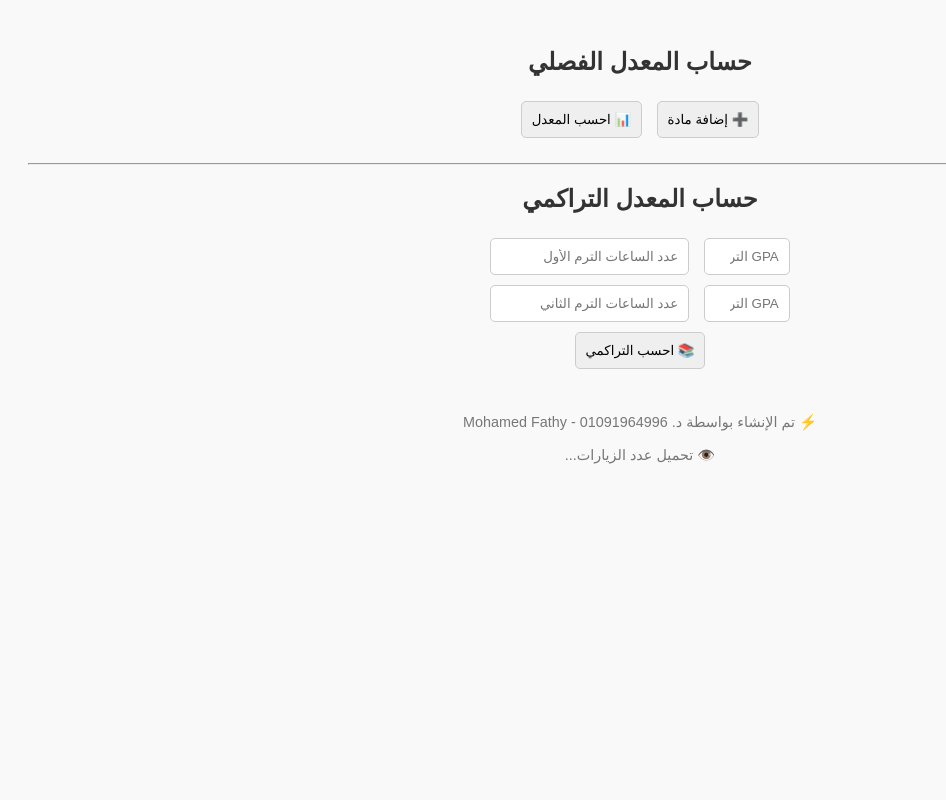
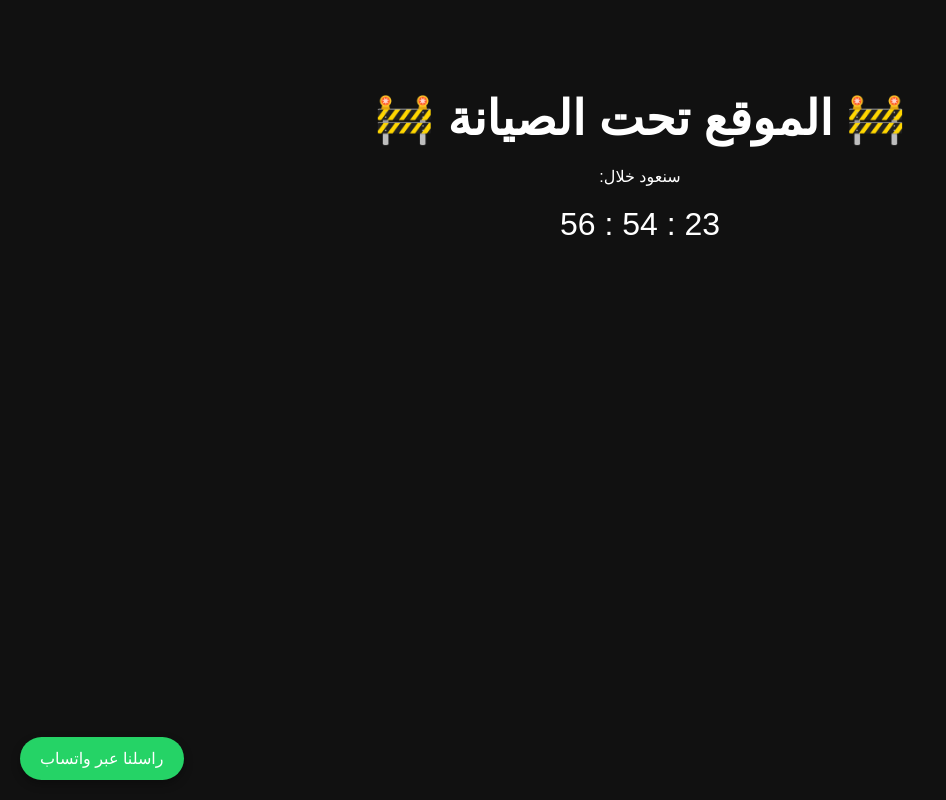
Before and after one commit to DMOFATHY/CGPA, a plain HTML site: page index.html in a window 1280 px wide. Shown: the whole page, without its empty margins (0-946 px from the left). Drawn offline with Linux system fonts and the light colour scheme; no server answers.

Commit message:
Add files via upload

```diff
--- a/index.html
+++ b/index.html
@@ -1,96 +1,87 @@
 <!DOCTYPE html>
-<html lang="ar" dir="rtl">
+<html lang="ar">
 <head>
   <meta charset="UTF-8">
-  <title>حساب المعدل التراكمي - GPA</title>
+  <title>الموقع تحت الصيانة</title>
   <style>
-    body { font-family: 'Arial'; padding: 20px; background: #f9f9f9; color: #333; text-align: center; }
-    input, button { padding: 10px; margin: 5px; border-radius: 5px; border: 1px solid #ccc; }
-    .material { margin-bottom: 10px; }
-    #result, #finalGPA { font-size: 1.2em; margin-top: 20px; }
-    footer { margin-top: 40px; font-size: 0.9em; color: #777; }
+    body {
+      font-family: 'Cairo', sans-serif;
+      background-color: #111;
+      color: white;
+      text-align: center;
+      padding: 50px;
+      direction: rtl;
+    }
+    h1 {
+      font-size: 3em;
+      margin-bottom: 20px;
+    }
+    #countdown {
+      font-size: 2em;
+      margin-top: 20px;
+    }
+    .whatsapp-btn {
+      position: fixed;
+      bottom: 20px;
+      left: 20px;
+      background-color: #25D366;
+      color: white;
+      padding: 12px 20px;
+      border-radius: 50px;
+      font-size: 16px;
+      text-decoration: none;
+      box-shadow: 0 4px 10px rgba(0, 0, 0, 0.3);
+      z-index: 999;
+      transition: background-color 0.3s;
+    }
+    .whatsapp-btn:hover {
+      background-color: #1ebe5b;
+    }
   </style>
 </head>
 <body>
+  <h1>🚧 الموقع تحت الصيانة 🚧</h1>
+  <p>سنعود خلال:</p>
+  <div id="countdown">جارٍ التحميل...</div>
 
-  <h2>حساب المعدل الفصلي</h2>
-  <div id="materials"></div>
-  <button onclick="addMaterial()">➕ إضافة مادة</button>
-  <button onclick="calculateGPA()">📊 احسب المعدل</button>
-  <div id="result"></div>
-
-  <hr>
-
-  <h2>حساب المعدل التراكمي</h2>
-  <input id="gpa1" type="number" placeholder="GPA الترم الأول" step="0.01" min="0" max="4">
-  <input id="hours1" type="number" placeholder="عدد الساعات الترم الأول" min="1">
-  <br>
-  <input id="gpa2" type="number" placeholder="GPA الترم الثاني" step="0.01" min="0" max="4">
-  <input id="hours2" type="number" placeholder="عدد الساعات الترم الثاني" min="1">
-  <br>
-  <button onclick="calculateFinalGPA()">📚 احسب التراكمي</button>
-  <div id="finalGPA"></div>
-
-  <footer>
-    ⚡ تم الإنشاء بواسطة د. Mohamed Fathy - 01091964996
-    <br><br>
-    👁️ <span id="visits">تحميل عدد الزيارات...</span>
-    <script>
-      fetch('https://api.countapi.xyz/hit/gpa-dmo/visits')
-        .then(res => res.json())
-        .then(data => {
-          document.getElementById("visits").innerText = "عدد الزوار: " + data.value;
-        });
-    </script>
-  </footer>
+  <!-- زر الواتساب -->
+  <a class="whatsapp-btn" href="https://wa.me/201091964996" target="_blank">راسلنا عبر واتساب</a>
 
   <script>
-    function addMaterial() {
-      const container = document.getElementById("materials");
-      const div = document.createElement("div");
-      div.className = "material";
-      div.innerHTML = `
-        <input type="number" placeholder="عدد الساعات" min="1">
-        <input type="number" placeholder="الدرجة" min="0" max="100">
-      `;
-      container.appendChild(div);
+    // وقت بداية الصيانة بتوقيت مصر
+    const startTime = new Date("2025-06-28T12:00:00+02:00");
+    const endTime = new Date(startTime.getTime() + 24 * 60 * 60 * 1000); // 24 ساعة
+
+    // الإشعارات
+    if ("Notification" in window && Notification.permission !== "granted") {
+      Notification.requestPermission();
     }
 
-    function calculateGPA() {
-      const materials = document.querySelectorAll(".material");
-      let totalHours = 0, totalPoints = 0;
-      materials.forEach(m => {
-        const hours = parseFloat(m.children[0].value);
-        const grade = parseFloat(m.children[1].value);
-        if (!isNaN(hours) && !isNaN(grade)) {
-          let point = 0;
-          if (grade >= 90) point = 4;
-          else if (grade >= 85) point = 3.7;
-          else if (grade >= 80) point = 3.3;
-          else if (grade >= 75) point = 3;
-          else if (grade >= 70) point = 2.7;
-          else if (grade >= 65) point = 2.4;
-          else if (grade >= 60) point = 2;
-          totalHours += hours;
-          totalPoints += point * hours;
+    let notified = false;
+
+    function updateCountdown() {
+      const now = new Date();
+      const diff = endTime - now;
+
+      if (diff <= 0) {
+        document.getElementById("countdown").innerHTML = "✅ انتهت الصيانة ✅";
+        if ("Notification" in window && Notification.permission === "granted" && !notified) {
+          new Notification("✨ الموقع جاهز الآن! ✨");
+          notified = true;
         }
-      });
-      const result = (totalPoints / totalHours).toFixed(2);
-      document.getElementById("result").innerText = isNaN(result) ? "" : "📘 المعدل الفصلي: " + result;
+        return;
+      }
+
+      const hours = Math.floor(diff / (1000 * 60 * 60));
+      const minutes = Math.floor((diff % (1000 * 60 * 60)) / (1000 * 60));
+      const seconds = Math.floor((diff % (1000 * 60)) / 1000);
+
+      document.getElementById("countdown").innerHTML =
+        `${hours.toString().padStart(2, '0')} : ${minutes.toString().padStart(2, '0')} : ${seconds.toString().padStart(2, '0')}`;
     }
 
-    function calculateFinalGPA() {
-      const gpa1 = parseFloat(document.getElementById("gpa1").value);
-      const hours1 = parseFloat(document.getElementById("hours1").value);
-      const gpa2 = parseFloat(document.getElementById("gpa2").value);
-      const hours2 = parseFloat(document.getElementById("hours2").value);
-      if (!isNaN(gpa1) && !isNaN(hours1) && !isNaN(gpa2) && !isNaN(hours2)) {
-        const totalGPA = ((gpa1 * hours1) + (gpa2 * hours2)) / (hours1 + hours2);
-        document.getElementById("finalGPA").innerText = "📘 المعدل التراكمي: " + totalGPA.toFixed(2);
-      } else {
-        document.getElementById("finalGPA").innerText = "";
-      }
-    }
+    setInterval(updateCountdown, 1000);
+    updateCountdown();
   </script>
 </body>
 </html>
```
